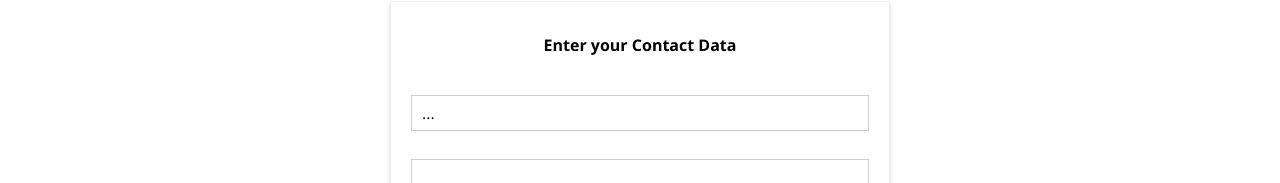
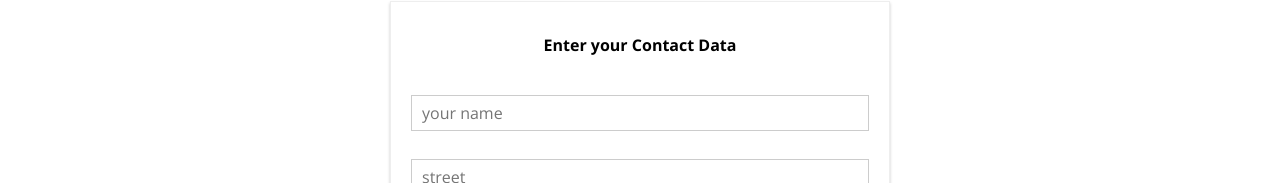
Before and after one commit to clarklindev/react-maximilianschwarzmuller-udemy-react, a React app in the folder burger-basics--01-project-setup/: page /checkout in a window 1280 px wide. Both pictures are taken after a click on the button "CONTINUE". Shown: the part 617-800 px from the top of the page. Built offline with nearby package versions, Linux system fonts and the light colour scheme.

Commit message:
05. Dynamically Create Inputs based on JS Config.mp4

```diff
--- a/burger-basics--01-project-setup/src/containers/Checkout/ContactData/ContactData.js
+++ b/burger-basics--01-project-setup/src/containers/Checkout/ContactData/ContactData.js
@@ -72,27 +72,22 @@ class ContactData extends Component {
 	};
 
 	render() {
+		let formElementsArray = [];
+		for (let key in this.state.orderForm) {
+			formElementsArray.push({ id: key, config: this.state.orderForm[key] });
+		}
+
 		let form = (
 			<form>
-				<Input elementType="..." elementConfig="..." value="..." />
-				<Input
-					inputtype="input"
-					type="email"
-					name="email"
-					placeholder="your email"
-				/>
-				<Input
-					inputtype="input"
-					type="text"
-					name="street"
-					placeholder="street"
-				/>
-				<Input
-					inputtype="input"
-					type="text"
-					name="postal"
-					placeholder="postal code"
-				/>
+				{formElementsArray.map(formElement => (
+					<Input
+						key={formElement.id}
+						elementType={formElement.config.elementType}
+						elementConfig={formElement.config.elementConfig}
+						value={formElement.config.value}
+					/>
+				))}
+
 				<Button btnType="Success" clicked={this.orderHandler}>
 					ORDER
 				</Button>
```
